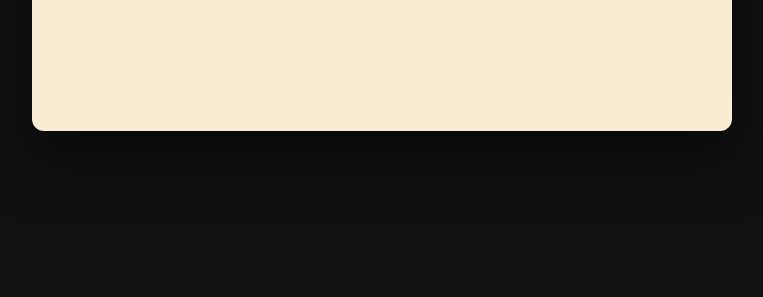
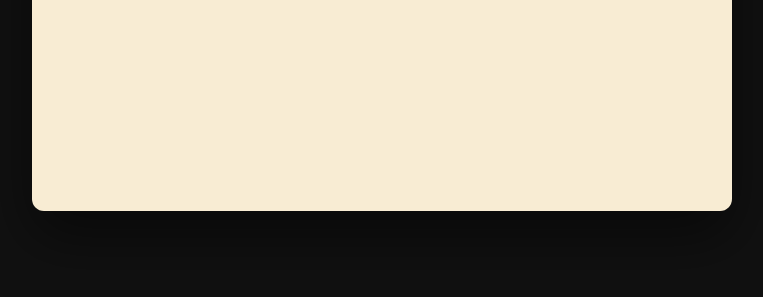
Before and after one commit to mrinmaydeka036-oss/Heyy-myhh-prishuuu, a plain HTML site: page index.html in a window 1280 px wide. Shown: the part 503-800 px from the top of the page, without its empty margins (258-1021 px from the left). Drawn offline with nearby package versions, Linux system fonts and the light colour scheme.

Commit message:
Update style.css

```diff
--- a/style.css
+++ b/style.css
@@ -182,12 +182,11 @@ margin-bottom:25px;
 }
 
 #typing{
-
-font-size:25px;
-line-height:1.8;
-white-space:pre-wrap;
-min-height:280px;
-
+    font-size:25px;
+    line-height:1.8;
+    white-space:pre-wrap;
+    height:55vh;
+    overflow-y:auto;
 }
 
 #next{
```
